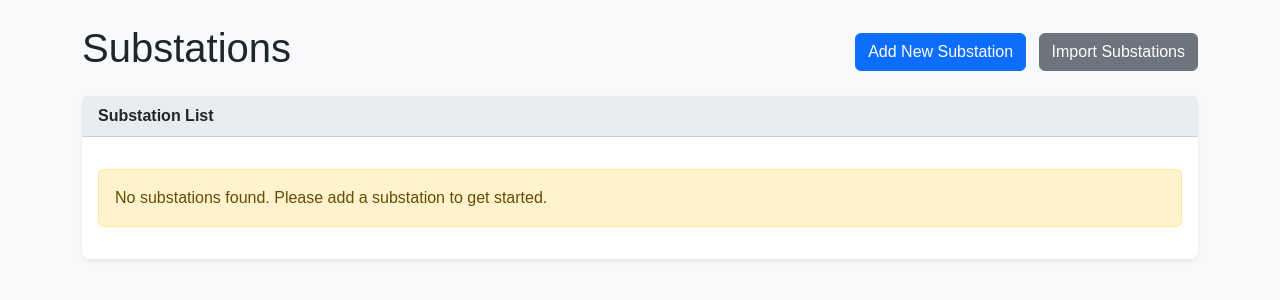
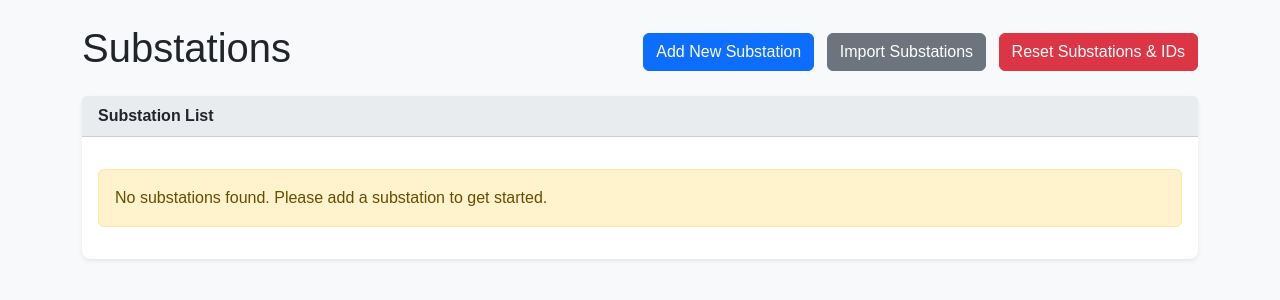
Before and after one commit to hamzan95/fire-fighting-reliability, a Flask app: page /substations in a window 1280 px wide. Shown: the part 56-356 px from the top of the page. Run offline with Flask 3, Linux system fonts and the light colour scheme; a user stored in the database is signed in.

Commit message:
Update substations.html

```diff
--- a/src/templates/substations.html
+++ b/src/templates/substations.html
@@ -7,7 +7,12 @@
     <h1>Substations</h1>
     <div>
         <a href="{{ url_for('main.add_substation') }}" class="btn btn-primary me-2">Add New Substation</a>
-        <a href="{{ url_for('main.import_substations') }}" class="btn btn-secondary">Import Substations</a>
+        <a href="{{ url_for('main.import_substations') }}" class="btn btn-secondary me-2">Import Substations</a>
+        {% if current_user.is_admin() %}
+        <form action="{{ url_for('main.reset_substation_ids') }}" method="POST" style="display:inline;" onsubmit="return confirm('WARNING: This will DELETE ALL substation and inspection records and reset substation IDs. Are you absolutely sure?');">
+            <button type="submit" class="btn btn-danger">Reset Substations & IDs</button>
+        </form>
+        {% endif %}
     </div>
 </div>
 
```
